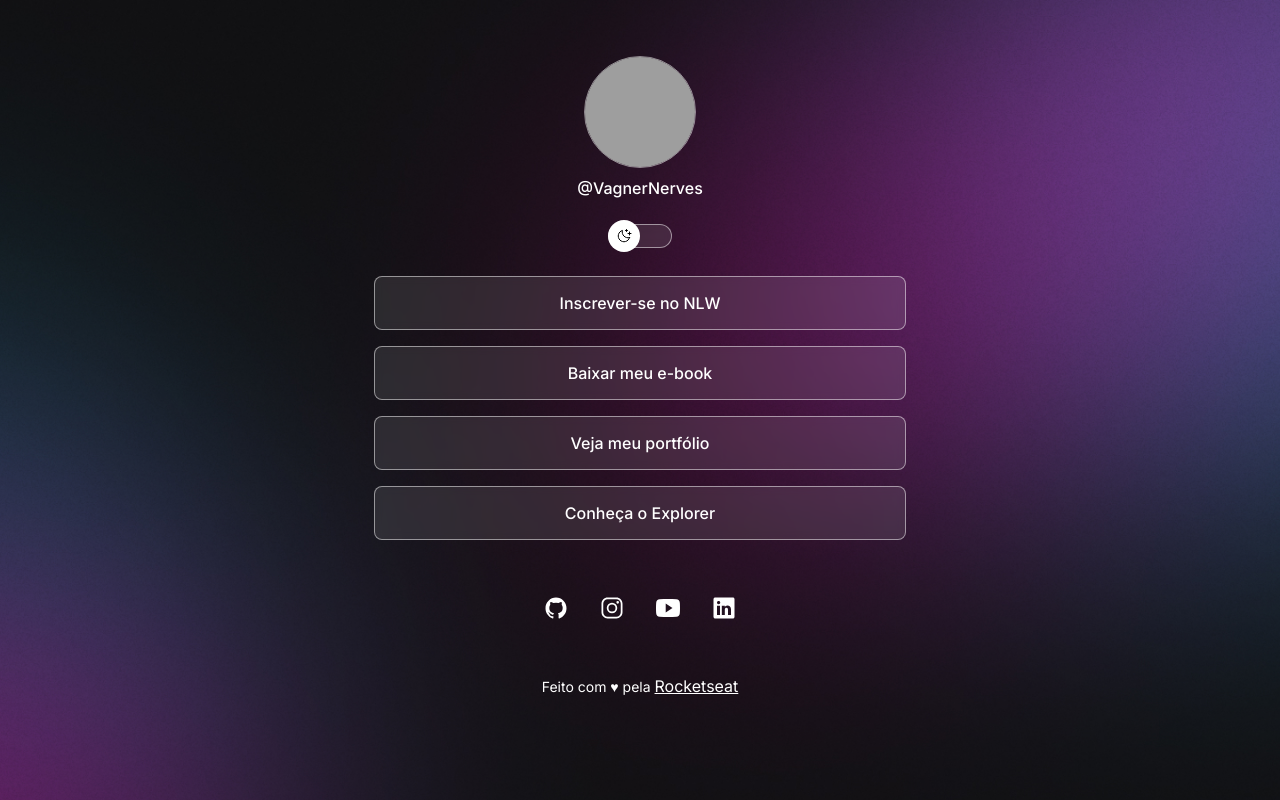
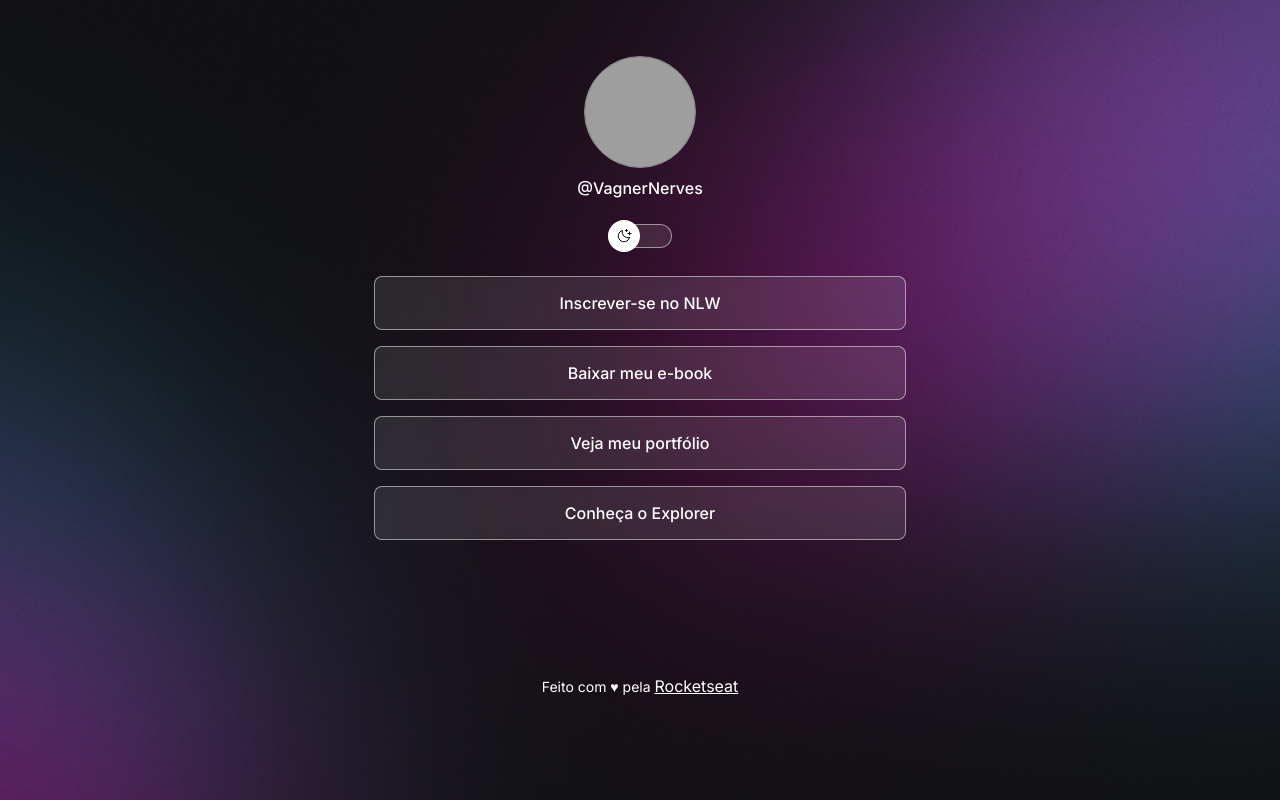
Before and after one commit to VagnerNerves/dev-link, a React (Vite) app: page / in a window 1280 px wide. Built offline with nearby package versions, Linux system fonts and the light colour scheme; grey boxes are pictures that could not be loaded.

Commit message:
feat: Add new Social Links.

```diff
--- a/src/components/SocialLink.tsx
+++ b/src/components/SocialLink.tsx
@@ -1,24 +1,48 @@
 import {
+  IoLogoTwitter,
+  IoLogoTwitch,
   IoLogoGithub,
+  IoLogoFacebook,
   IoLogoInstagram,
   IoLogoYoutube,
-  IoLogoLinkedin
+  IoLogoLinkedin,
+  IoLogoWhatsapp,
+  IoLogoTiktok
 } from 'react-icons/io5'
 
 import styles from './SocialLink.module.css'
 
 interface SocialLinkProps {
   url: string
-  typeLinks: 'github' | 'instragram' | 'youtube' | 'linkedin'
+  typeLinks:
+    | 'Twitter'
+    | 'Twitch'
+    | 'Github'
+    | 'Facebook'
+    | 'Instragram'
+    | 'Youtube'
+    | 'Linkedin'
+    | 'Whatsapp'
+    | 'Tiktok'
 }
 
 export function SocialLink({ url, typeLinks }: SocialLinkProps) {
   return (
-    <a className={styles.socialLinks} href={url} target="_blank">
-      {typeLinks == 'github' ? <IoLogoGithub size={24} /> : ''}
-      {typeLinks == 'instragram' ? <IoLogoInstagram size={24} /> : ''}
-      {typeLinks == 'youtube' ? <IoLogoYoutube size={24} /> : ''}
-      {typeLinks == 'linkedin' ? <IoLogoLinkedin size={24} /> : ''}
+    <a
+      className={styles.socialLinks}
+      href={url}
+      target="_blank"
+      title={typeLinks}
+    >
+      {typeLinks == 'Twitter' ? <IoLogoTwitter size={24} /> : ''}
+      {typeLinks == 'Twitch' ? <IoLogoTwitch size={24} /> : ''}
+      {typeLinks == 'Github' ? <IoLogoGithub size={24} /> : ''}
+      {typeLinks == 'Facebook' ? <IoLogoFacebook size={24} /> : ''}
+      {typeLinks == 'Instragram' ? <IoLogoInstagram size={24} /> : ''}
+      {typeLinks == 'Youtube' ? <IoLogoYoutube size={24} /> : ''}
+      {typeLinks == 'Linkedin' ? <IoLogoLinkedin size={24} /> : ''}
+      {typeLinks == 'Whatsapp' ? <IoLogoWhatsapp size={24} /> : ''}
+      {typeLinks == 'Tiktok' ? <IoLogoTiktok size={24} /> : ''}
     </a>
   )
 }
```
